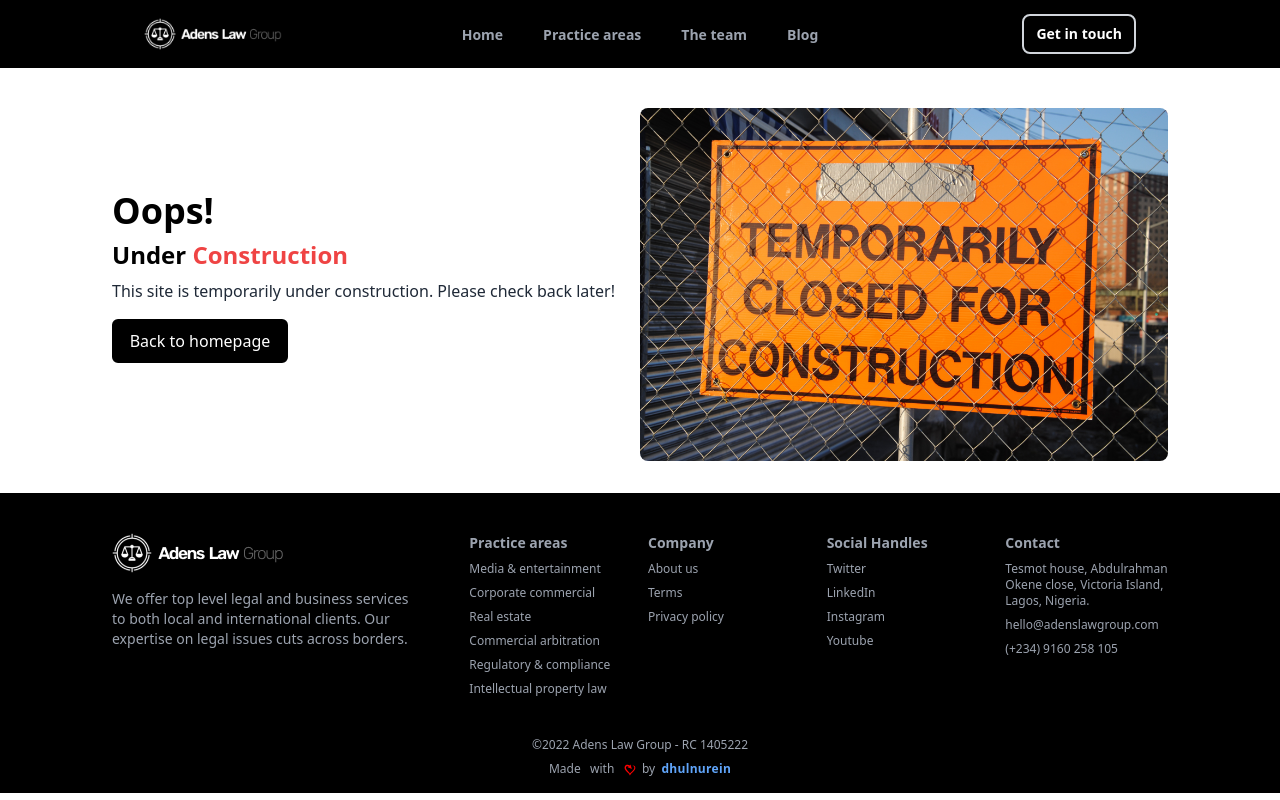
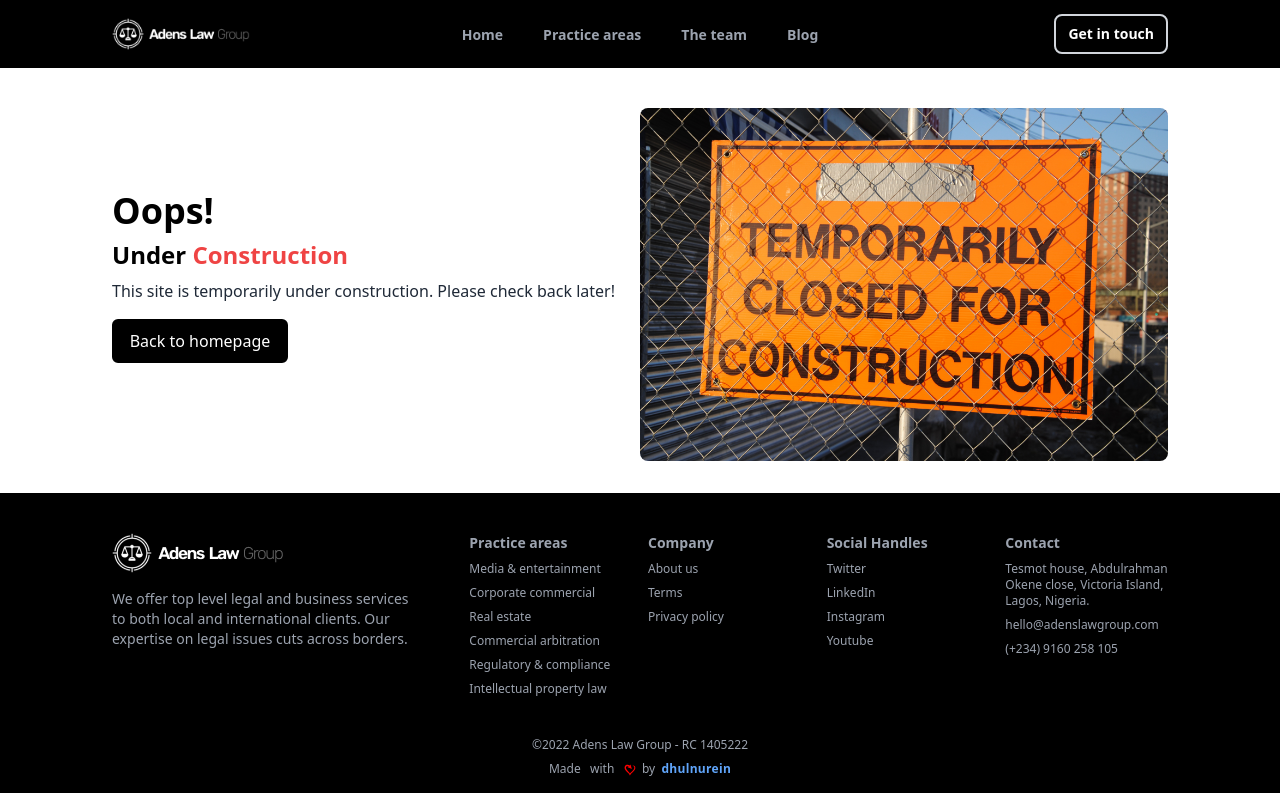
Before and after one commit to NureniJamiu/adens_law-group, a React (Create React App) app: page /construction in a window 1280 px wide. Built offline with nearby package versions, Linux system fonts and the light colour scheme.

Commit message:
fix link path and nav padding

```diff
--- a/src/components/Navbar.jsx
+++ b/src/components/Navbar.jsx
@@ -9,7 +9,7 @@ import logo from "../assets/logo.png";
 
 const Navbar = () => {
   const navigation = [
-    { name: "Home" },
+    { name: "Home", href: "/" },
     { name: "Practice areas" },
     { name: "The team" },
     { name: "Blog" },
@@ -17,7 +17,7 @@ const Navbar = () => {
   const [mobileMenuOpen, setMobileMenuOpen] = useState(false);
 
   return (
-    <div className=" bg-black md:px-12 lg:px-28 lg:py-1">
+    <div className=" bg-black md:px-12 lg:px-20 lg:py-1">
       <div className="absolute inset-x-0 top-[-10rem] -z-10 transform-gpu overflow-hidden sm:top-[-20rem]"></div>
       <div className="px-6 py-3 lg:px-8">
         <div>
@@ -52,7 +52,7 @@ const Navbar = () => {
             <div className="hidden lg:flex lg:min-w-0 lg:justify-center lg:gap-x-10">
               {React.Children.toArray(
                 navigation.map((item) => (
-                  <Link to="/construction">
+                  <Link to={item.href ? item.href : "/construction"}>
                     <span className="font-semibold text-gray-400 hover:text-white text-sm">
                       {item.name}
                     </span>
@@ -101,7 +101,7 @@ const Navbar = () => {
                   <div className="space-y-2 py-6">
                     {React.Children.toArray(
                       navigation.map((item) => (
-                        <Link to="/construction">
+                        <Link to={item.href ? item.href : "/construction"}>
                           <span
                             key={item.name}
                             className="-mx-3 block rounded-lg py-2 px-3 text-base font-semibold leading-7 text-gray-300 hover:bg-gray-400/10"
```
